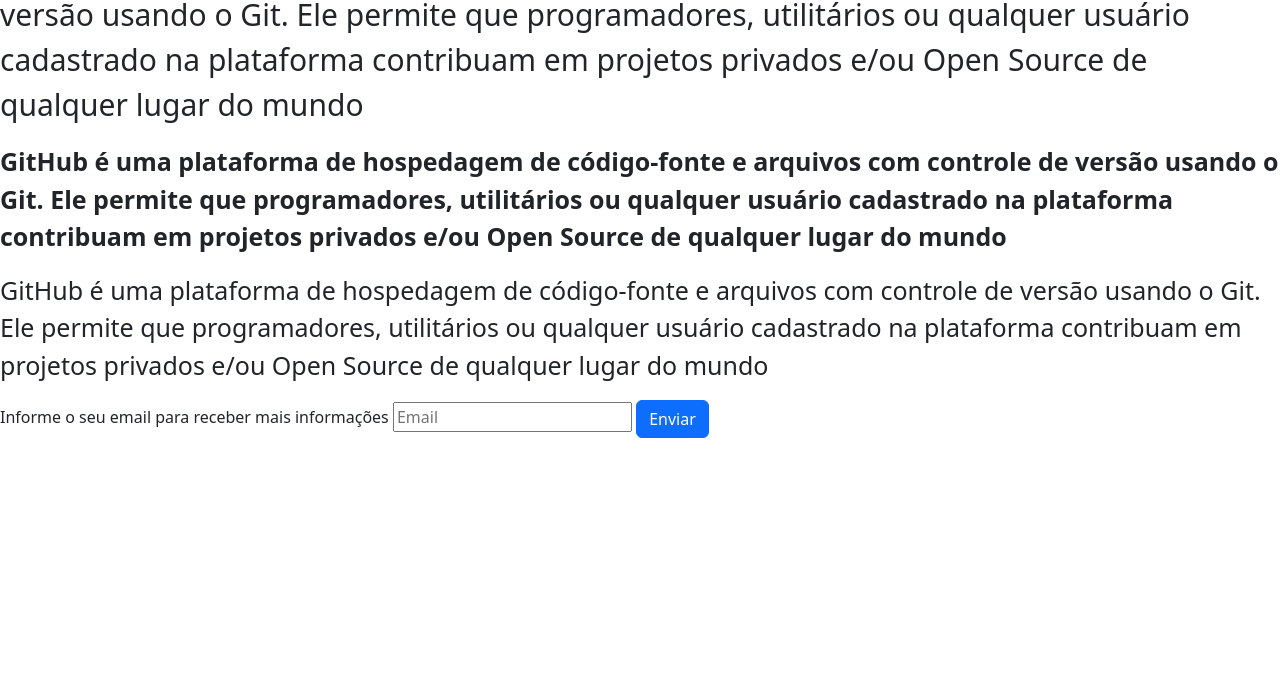
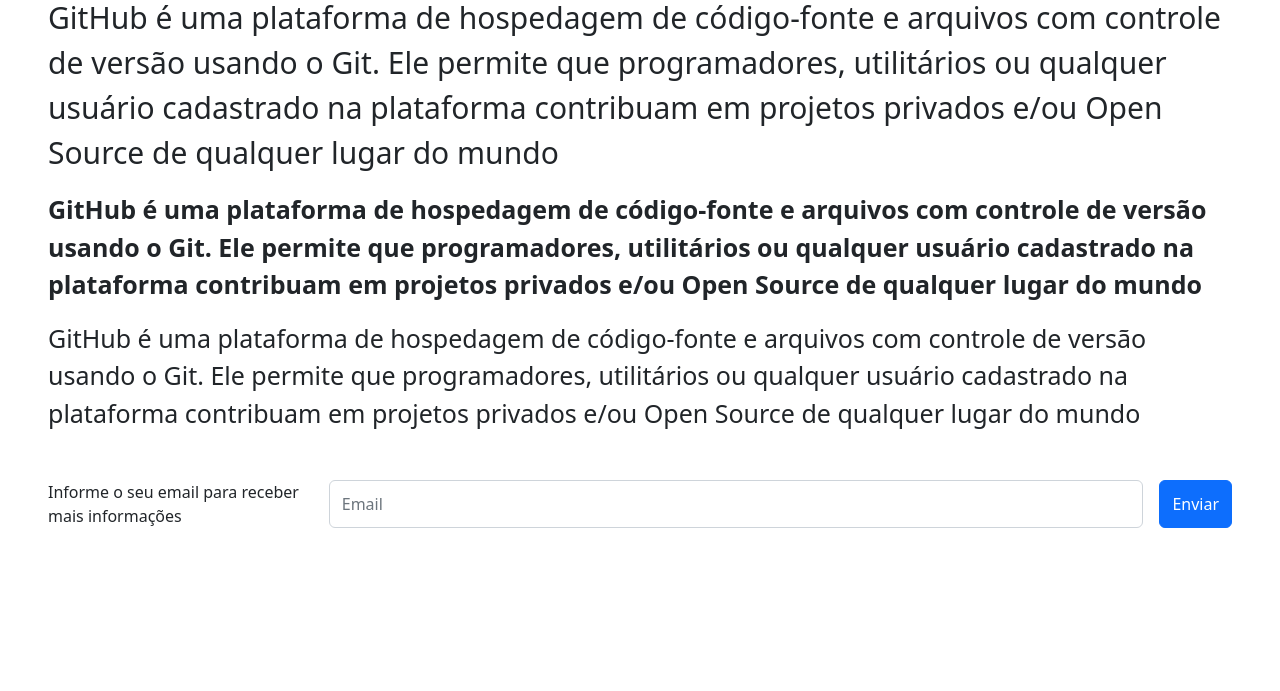
Before and after one commit to MatheusInacio/projeto1LpCerb, a plain HTML site: page index.html in a window 1280 px wide. Shown: the part 109-800 px from the top of the page. Drawn offline with nearby package versions, Linux system fonts and the light colour scheme.

Commit message:
form com bootstrap

```diff
--- a/index.html
+++ b/index.html
@@ -18,7 +18,7 @@
   </head>
   <body>
 
-    <section>
+    <section class="m-5">
       <h1 class="titulo">TITULO DO SITE</h1>
 
       <p id="primeiro-p">
@@ -43,12 +43,12 @@
     </section>
 
     <section>
-      <form>
+      <form class="d-flex m-5 gap-3">
         <label>Informe o seu email para receber mais informações</label>
-        <input type="text" placeholder="Email" />
-         <button class="btn btn-primary">
-           Enviar
-         </button>
+        <input type="text" placeholder="Email" class="form-control" />
+        <button class="btn btn-primary">
+          Enviar
+        </button>
       </form>
     </section>
 
```
